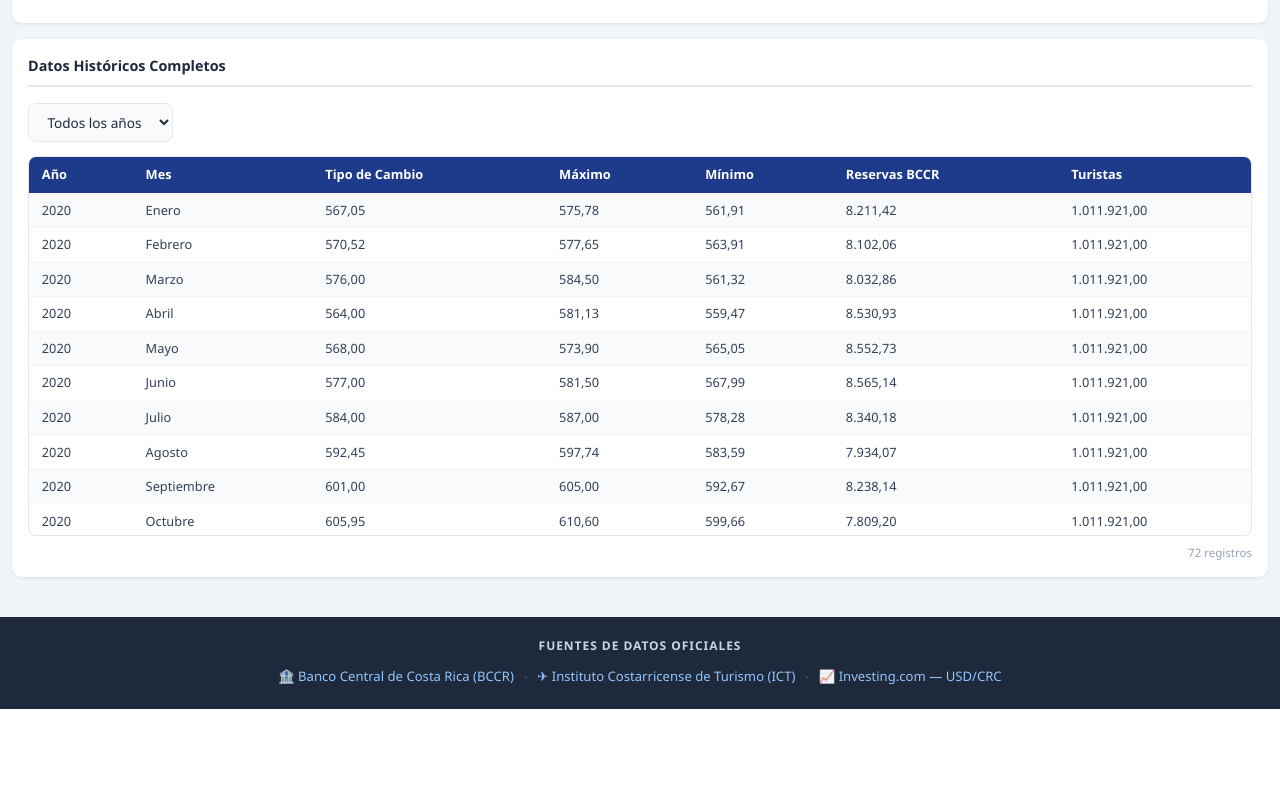
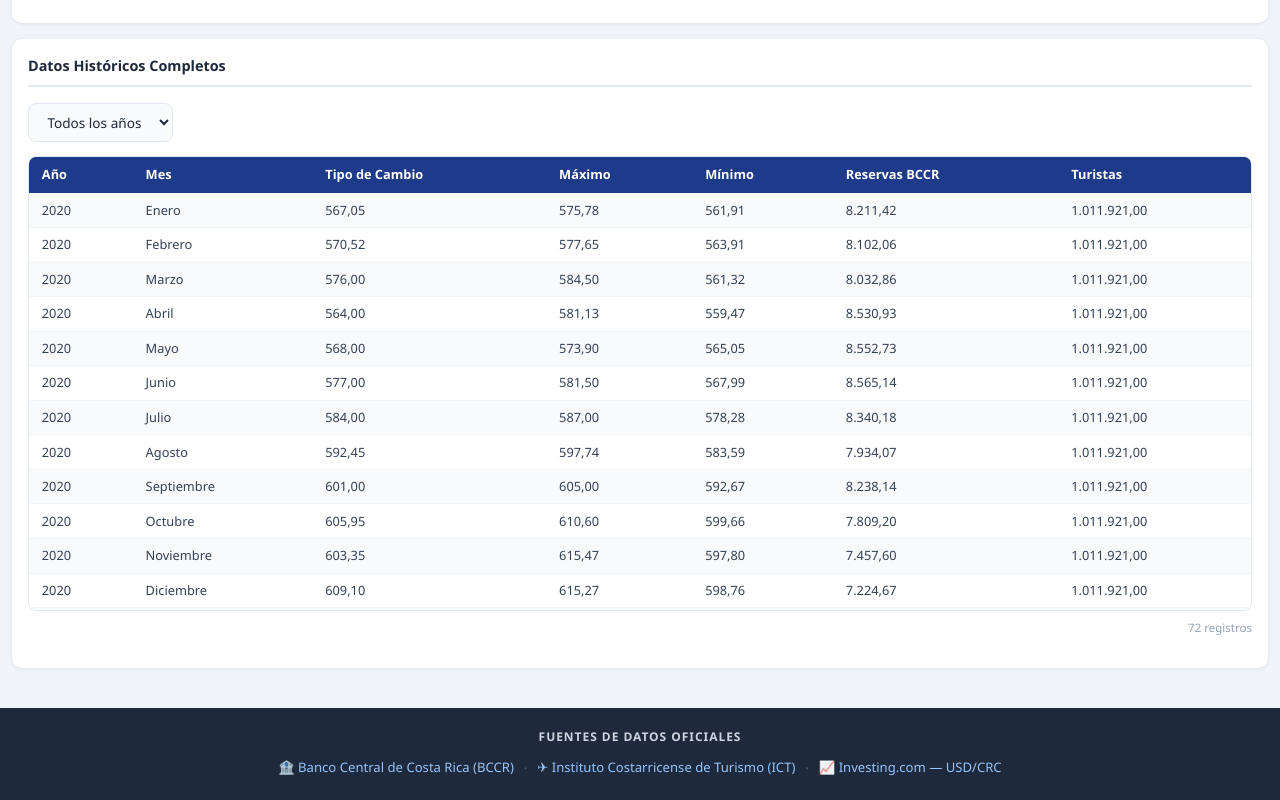
Before and after one commit to nangeel/VI_Dashboard-de-Indicadores-Econ-micos-CR, a React (Vite) app: page / in a window 1280 px wide. Shown: the part 1361-2161 px from the top of the page. Before the commit the page ends 2070 px from the top, so only its background shows below. Built offline with nearby package versions, Linux system fonts and the light colour scheme.

Commit message:
cambio en dashboard

```diff
--- a/src/components/Dashboard.css
+++ b/src/components/Dashboard.css
@@ -244,7 +244,7 @@
 .table-scroll {
   overflow-x: auto;
   overflow-y: auto;
-  max-height: 380px;
+  max-height: 455px;
   border: 1px solid #e2e8f0;
   border-radius: 8px;
   -webkit-overflow-scrolling: touch;
@@ -280,6 +280,7 @@
   color: #94a3b8;
   margin: .5rem 0 0;
   text-align: right;
+  padding-bottom: 1rem;
 }
 
 /* ── Footer ──────────────────────────────────────────────────────────────── */
```
